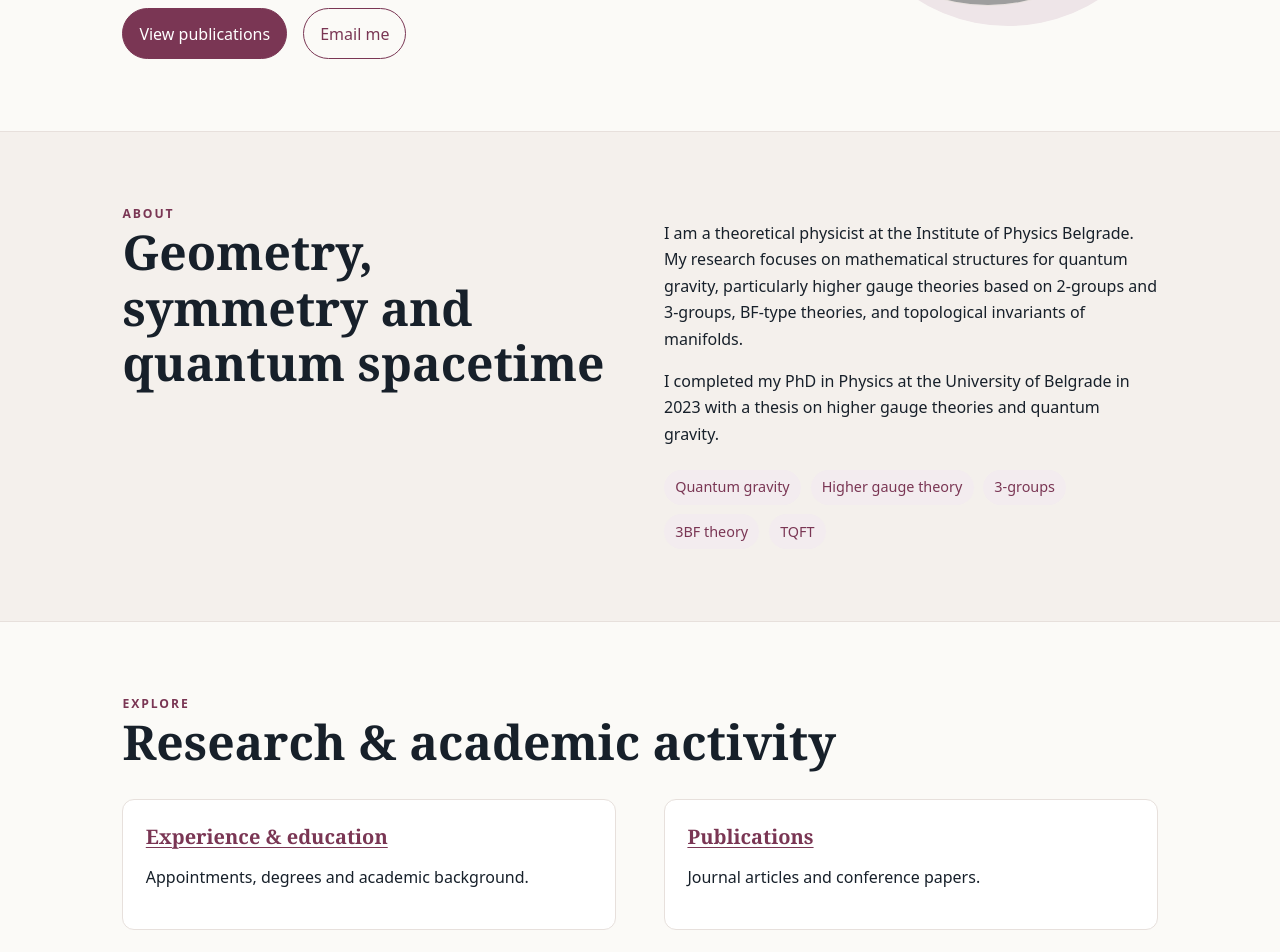
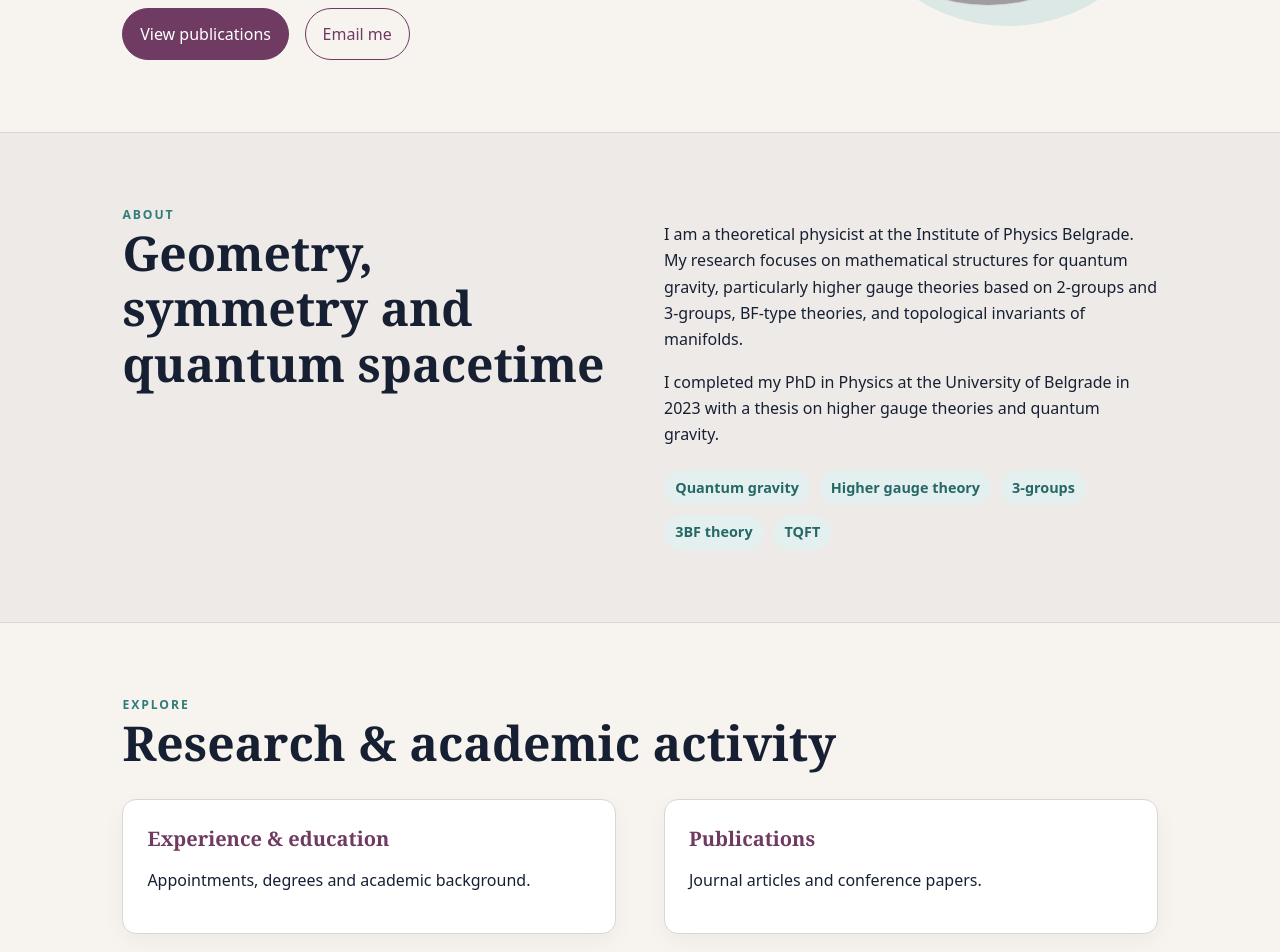
Before and after one commit to tijanaradenkovic/tijanaradenkovic.github.io, a plain HTML site: page index.html in a window 1280 px wide. Shown: the part 540-1492 px from the top of the page. Drawn offline with Linux system fonts and the light colour scheme; grey boxes are pictures that could not be loaded.

Commit message:
Update index.html

```diff
--- a/index.html
+++ b/index.html
@@ -14,13 +14,17 @@
 
   <style>
     :root {
-      --ink: #17202a;
-      --muted: #5f6b76;
-      --paper: #fbfaf7;
-      --card: #fff;
-      --accent: #7a3654;
-      --line: #e7e0dc;
-      --soft: #f3ecef;
+      --ink: #172033;
+      --muted: #657080;
+      --paper: #F7F4EF;
+      --card: #FFFFFF;
+
+      --accent: #6F3B63;
+      --accent2: #2F7C7A;
+
+      --line: #DDD4D8;
+      --soft: #EDE7EA;
+      --soft-teal: #E4F0EF;
     }
 
     * {
@@ -48,7 +52,8 @@
       position: sticky;
       top: 0;
       z-index: 10;
-      background: rgba(251, 250, 247, .94);
+
+      background: rgba(247, 244, 239, .94);
       border-bottom: 1px solid var(--line);
       backdrop-filter: blur(10px);
     }
@@ -57,6 +62,7 @@
       max-width: 1080px;
       margin: auto;
       padding: .9rem 1.4rem;
+
       display: flex;
       justify-content: space-between;
       align-items: center;
@@ -80,12 +86,18 @@
       color: var(--muted);
       text-decoration: none;
       font-size: .9rem;
+      transition: color .2s ease;
+    }
+
+    .links a:hover {
+      color: var(--accent2);
     }
 
     .hero {
       max-width: 1080px;
       margin: auto;
       padding: 6rem 1.4rem 4.5rem;
+
       display: grid;
       grid-template-columns: 1.3fr .7fr;
       gap: 4rem;
@@ -97,7 +109,7 @@
       letter-spacing: .16em;
       font-weight: 700;
       font-size: .76rem;
-      color: var(--accent);
+      color: var(--accent2);
     }
 
     h1,
@@ -105,6 +117,7 @@
     h3 {
       font-family: Georgia, serif;
       line-height: 1.16;
+      color: var(--ink);
     }
 
     h1 {
@@ -126,22 +139,25 @@
     .lead {
       font-size: 1.25rem;
       max-width: 700px;
-      color: #3b4650;
+      color: #465164;
     }
 
     .portrait {
       aspect-ratio: 1;
+
       border: 1px solid var(--line);
       border-radius: 50%;
       overflow: hidden;
+
       background: var(--soft);
-      box-shadow: 20px 20px 0 #eee5e8;
+      box-shadow: 20px 20px 0 #DCE8E6;
     }
 
     .portrait img {
       display: block;
       width: 100%;
       height: 100%;
+
       object-fit: cover;
       object-position: center 23%;
     }
@@ -155,15 +171,31 @@
 
     .button {
       display: inline-block;
-      padding: .7rem 1rem;
+
+      padding: .72rem 1.05rem;
       border: 1px solid var(--accent);
       border-radius: 999px;
+
+      color: var(--accent);
       text-decoration: none;
+
+      transition:
+        background .2s ease,
+        color .2s ease,
+        transform .2s ease;
+    }
+
+    .button:hover {
+      transform: translateY(-1px);
     }
 
     .button.primary {
       background: var(--accent);
       color: #fff;
+    }
+
+    .button.primary:hover {
+      background: #5F3155;
     }
 
     .wrap {
@@ -173,7 +205,7 @@
     }
 
     .tint {
-      background: #f4f0ec;
+      background: #EEEAE7;
       border-block: 1px solid var(--line);
     }
 
@@ -192,11 +224,14 @@
     }
 
     .tag {
-      background: var(--soft);
-      color: var(--accent);
+      background: var(--soft-teal);
+      color: #266866;
+
       padding: .35rem .7rem;
       border-radius: 999px;
+
       font-size: .9rem;
+      font-weight: 600;
     }
 
     .item {
@@ -210,7 +245,7 @@
     }
 
     .meta {
-      color: var(--accent);
+      color: var(--accent2);
       font-weight: 700;
       font-size: .9rem;
     }
@@ -229,15 +264,18 @@
     .pubs li {
       counter-increment: pub;
       position: relative;
+
       padding: 1.35rem 0 1.35rem 3rem;
       border-top: 1px solid var(--line);
     }
 
     .pubs li:before {
       content: counter(pub, decimal-leading-zero);
+
       position: absolute;
       left: 0;
-      color: var(--accent);
+
+      color: var(--accent2);
       font-family: Georgia, serif;
     }
 
@@ -248,9 +286,32 @@
     .project {
       background: var(--card);
       border: 1px solid var(--line);
-      padding: 1.4rem;
-      border-radius: 12px;
+
+      padding: 1.5rem;
+      border-radius: 14px;
       margin-bottom: 1rem;
+
+      box-shadow: 0 8px 24px rgba(23, 32, 51, .04);
+
+      transition:
+        transform .2s ease,
+        border-color .2s ease,
+        box-shadow .2s ease;
+    }
+
+    .project:hover {
+      transform: translateY(-2px);
+      border-color: #CFC3CA;
+      box-shadow: 0 12px 28px rgba(23, 32, 51, .07);
+    }
+
+    .project h3 a {
+      color: var(--accent);
+      text-decoration: none;
+    }
+
+    .project h3 a:hover {
+      color: var(--accent2);
     }
 
     .events {
@@ -275,12 +336,14 @@
     footer {
       border-top: 1px solid var(--line);
       padding: 1.5rem;
+
       text-align: center;
       color: var(--muted);
       font-size: .9rem;
     }
 
     @media (max-width: 760px) {
+
       .hero {
         grid-template-columns: 1fr;
         padding-top: 4rem;
```
